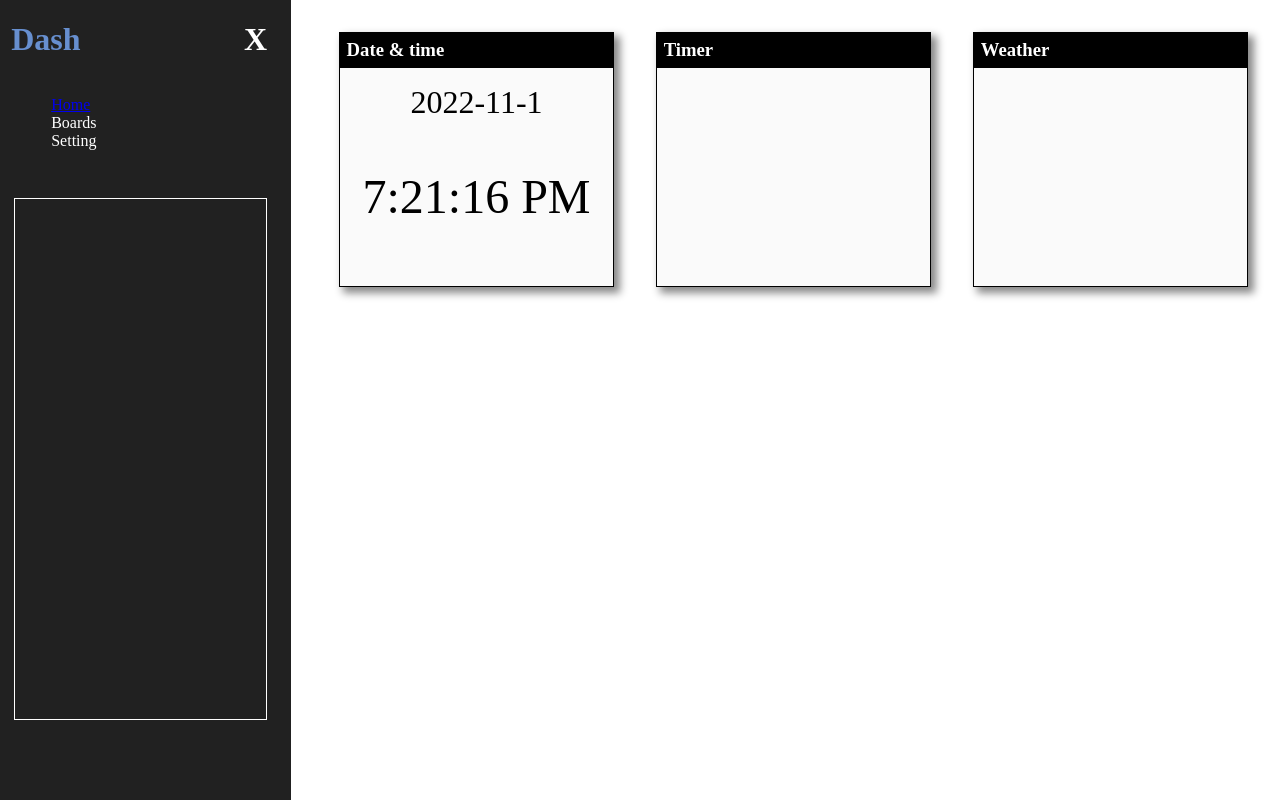
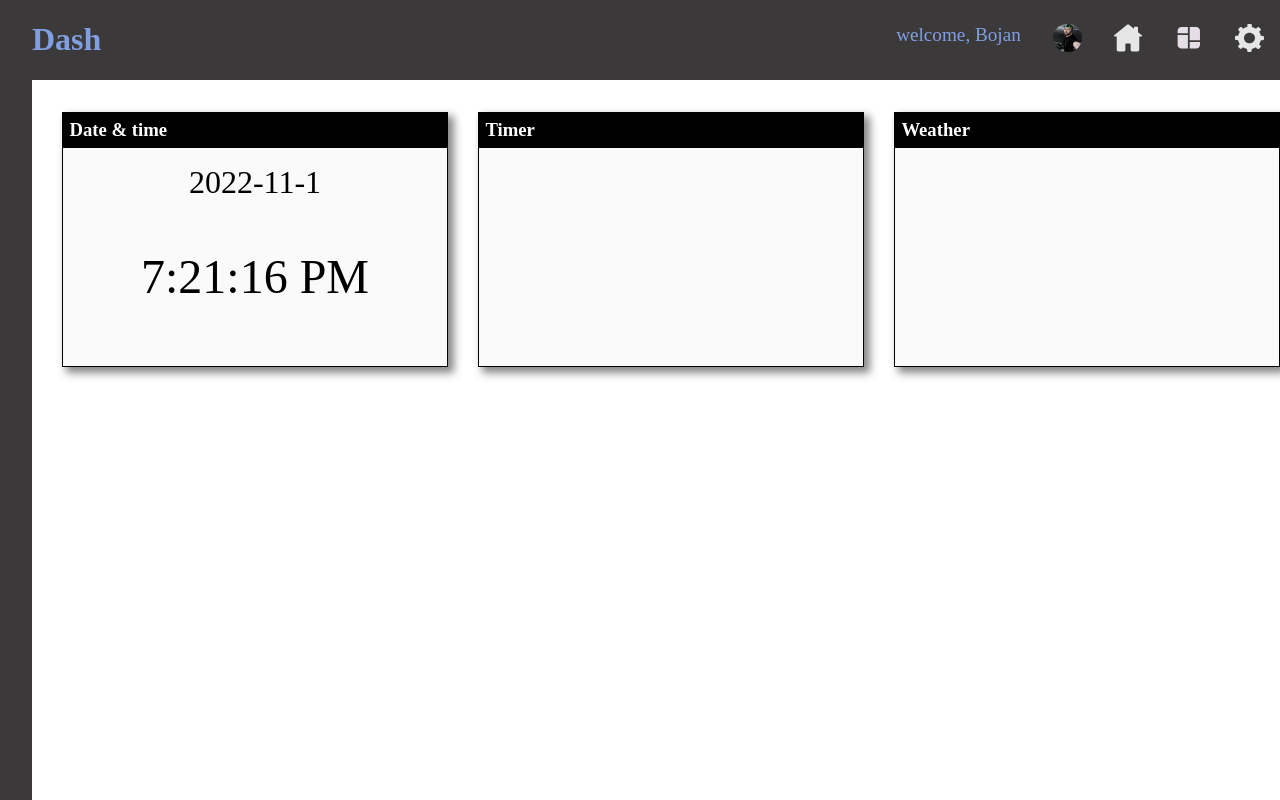
Before and after one commit to bojanivanovic/dash, a plain HTML site: page index.html in a window 1280 px wide. Drawn offline with Linux system fonts and the light colour scheme.

Commit message:
dev: (wip) implementing the overall design

```diff
--- a/index.html
+++ b/index.html
@@ -9,6 +9,7 @@
     </head>
     <body>
         <div class="wrapper">
+            <!-- SIDEBAR -->
             <div id="sidebar" class="sidebar">
                 <div class="sidebar-content">
 
@@ -16,26 +17,33 @@
                         <div class="page-title">
                             <h1>Dash</h1>
                         </div>
-                        <div class="menu-button">
-                            <h1>X</h1>
-                        </div>
                     </div>
 
-                    <div id="sidebar-menu">
-                        <ul class="sidebar-menu-items">
-                            <li><a href="/">Home</a></li>
-                            <li>Boards</li>
-                            <li>Setting</li>
-                        </ul>
-                    </div>
-
-                    <div class="sidebar-widget-list-wrapper">
-
+                    <div id="sidebar-menu" class="sidebar-menu">
+                        <div class="sidebar-menu-items">
+                            <div class="nav-welcome-message">welcome, Bojan</div>
+                            <div class="nav-profile">
+                                <img src="res/profile.jpg" class="profile-image-small">
+                            </div>
+                            <div class="nav-home">
+                                <img src="res/home-svgrepo-com.svg" class="nav-menu-button">
+                            </div>
+                            <div class="nav-boards">
+                                <img src="res/board-svgrepo-com.svg" class="nav-menu-button">
+                            </div>
+                            <div class="nav-settings">
+                                <img src="res/settings-svgrepo-com.svg" class="nav-menu-button">
+                            </div>
+                        </div>
                     </div>
                 </div>
             </div>
+            <!-- SIDEBAR -->
 
+            <!-- WIDGET PANE -->
             <div class="widget-wrapper">
+                <div class="widget-pane-sidestrip">
+                </div>
                 <div class="widget widget-1">
                     <div class="widget-title">
                         <h3><span>Date & time</span></h3>
@@ -55,6 +63,7 @@
                     </div>
                 </div>
             </div>
+            <!-- WIDGET PANE -->
         </div>
     </body>
     <script src="script/main.js"></script>
--- a/style/main.css
+++ b/style/main.css
@@ -6,38 +6,34 @@ body {
 .wrapper {
     height: 100vh;
     display: flex;
-    flex-direction: row;
+    flex-direction: column;
 }
 
 /* SIDEBAR */
 
 .sidebar {
-    max-width: 25%;
-    min-width: 20%;
-    height: 100%;
-    margin: 0 1rem 0 0;
-    padding: 0 1.5rem 0 0.7rem;
+    height: 5rem;
+    width: 100%;
     color: white;
-    background-color: #212121;
+    background-color: #3b3939;
 }
 
 .sidebar-content {
     display: flex;
-    flex-direction: column;
-    height: 90%;
-    margin-bottom: 2rem;
+    flex-direction: row;
+    width: 100%;
 }
 
 .menu-title-wrapper {
     display: flex;
     flex-direction: row;
     justify-content: space-between;
-    margin: 0px;
-    padding: 0px;
+    align-items: center;
+    margin-left: 2rem;
 }
 
 .page-title {
-    color: #678fcf;
+    color: #819fe0;
 }
 
 .menu-button {
@@ -46,22 +42,36 @@ body {
 
 .sidebar-menu {
     display: flex;
-    flex-direction: column;
+    flex-direction: row;
+    align-items: center;
+    width: 100%;
+    justify-content: flex-end;
 }
 
 .sidebar-menu-items {
     display: flex;
-    flex-direction: column;
-    list-style-type: none;
+    flex-direction: row;
 }
 
-.sidebar-widget-list-wrapper {
-    flex: 1;
-    align-self: flex-end;
-    min-height: 15rem;
-    min-width: 98%;
-    border: 1px solid white;
-    margin-top: 2rem;
+.sidebar-menu-items > div {
+    margin: 0 1rem;
+    color: #819fe0;
+}
+
+.nav-welcome-message {
+    font-size: 1.2rem;
+    font-weight: 300;
+}
+
+.nav-menu-button {
+    width: 1.8rem;
+    filter: invert(99%) sepia(3%) saturate(1233%) hue-rotate(241deg) brightness(114%) contrast(80%);
+}
+
+.profile-image-small {
+    max-width: 1.8rem;
+    max-height: 1.8rem;
+    border-radius: 180px;
 }
 
 /* SIDEBAR */
@@ -72,11 +82,18 @@ body {
     display: flex;
     flex-direction: row;
     justify-content: space-between;
-    margin: 2rem;
+    height: 100vh;
     width: 100%;
 }
 
+.widget-pane-sidestrip {
+    width: 2rem;
+    background-color: #3b3939;
+}
+
+
 .widget {
+    margin-top: 2rem;
     display: flex;
     flex-direction: column;
     min-width: 30%;
```
